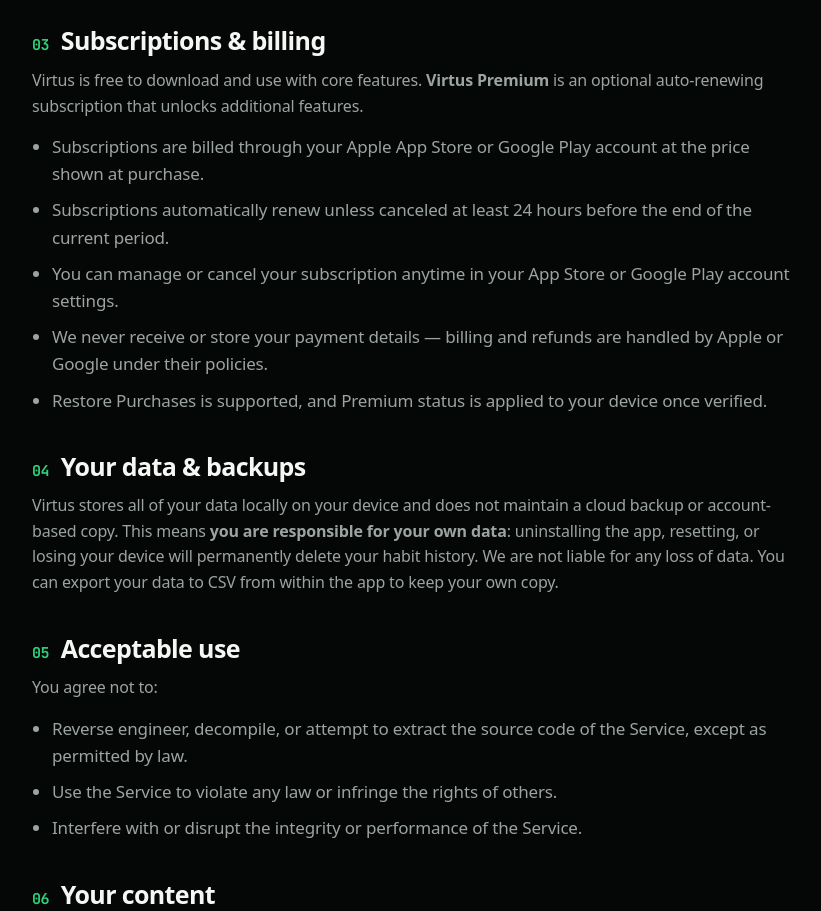
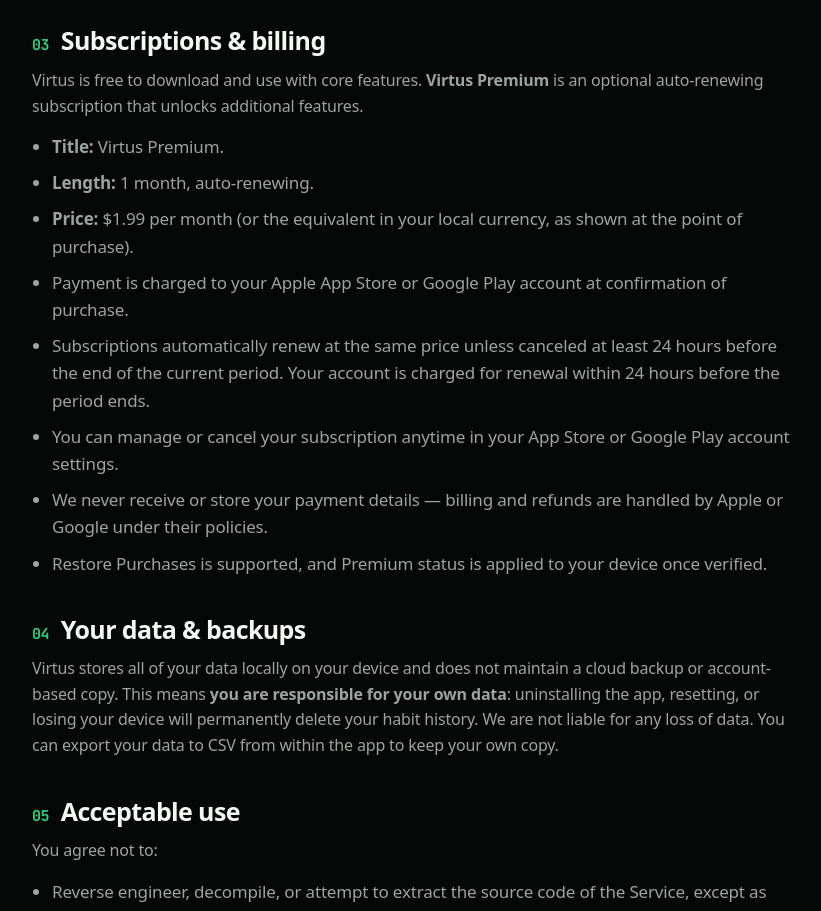
Before and after one commit to DevalPanchal/virtus-habittracker, a React (Vite) app: page /terms in a window 1280 px wide. Shown: the part 1060-1971 px from the top of the page, without its empty margins (226-1047 px from the left). Built offline with nearby package versions, Linux system fonts and the light colour scheme; a web font is replaced by a local one.

Commit message:
updated terms page

```diff
--- a/src/pages/Terms.tsx
+++ b/src/pages/Terms.tsx
@@ -59,8 +59,11 @@
           an optional auto-renewing subscription that unlocks additional features.
         </p>
         <ul>
-          <li>Subscriptions are billed through your Apple App Store or Google Play account at the price shown at purchase.</li>
-          <li>Subscriptions automatically renew unless canceled at least 24 hours before the end of the current period.</li>
+          <li><strong>Title:</strong> Virtus Premium.</li>
+          <li><strong>Length:</strong> 1 month, auto-renewing.</li>
+          <li><strong>Price:</strong> $1.99 per month (or the equivalent in your local currency, as shown at the point of purchase).</li>
+          <li>Payment is charged to your Apple App Store or Google Play account at confirmation of purchase.</li>
+          <li>Subscriptions automatically renew at the same price unless canceled at least 24 hours before the end of the current period. Your account is charged for renewal within 24 hours before the period ends.</li>
           <li>You can manage or cancel your subscription anytime in your App Store or Google Play account settings.</li>
           <li>We never receive or store your payment details — billing and refunds are handled by Apple or Google under their policies.</li>
           <li>Restore Purchases is supported, and Premium status is applied to your device once verified.</li>
```
